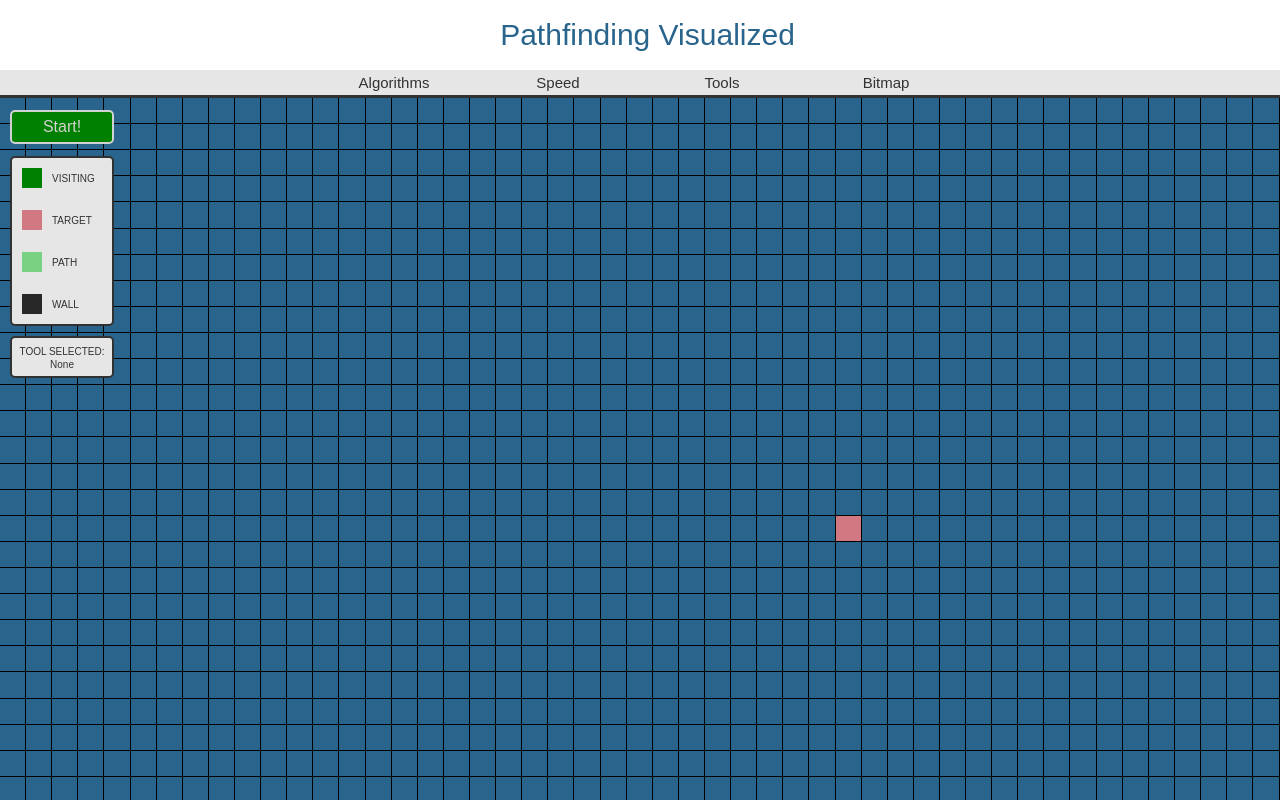
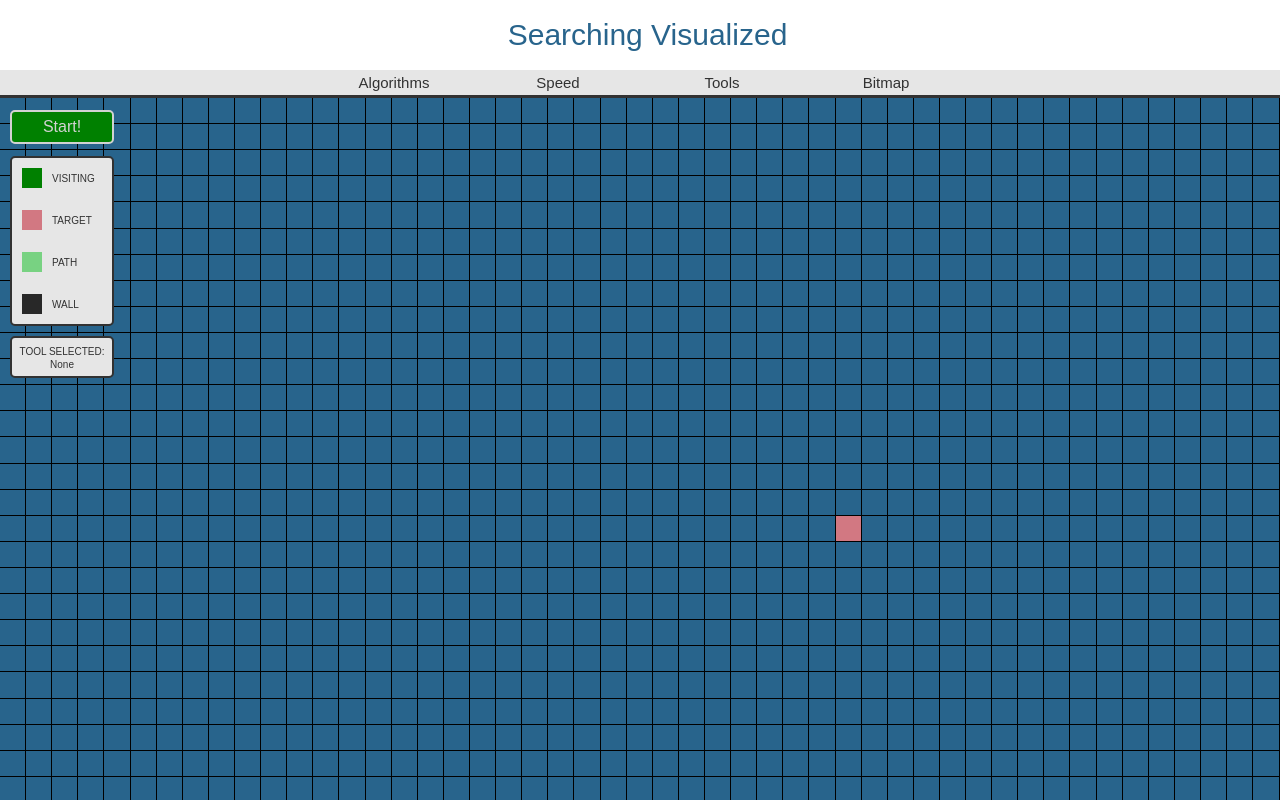
Before and after one commit to Keaton-Singer/Pathfinding-Visualized, a React (Create React App) app: page / in a window 1280 px wide. Shown: the top 800 px of the page. Built offline with nearby package versions, Linux system fonts and the light colour scheme.

Commit message:
Changed Name

```diff
--- a/src/App.js
+++ b/src/App.js
@@ -187,7 +187,7 @@ function App() {
         <div id="HeaderTitle"
           onMouseEnter={() => { mouseHeld.current = false; }}
           onClick={() => { ToggleCategory(optionsClose, setOptionsClose); }}>
-          Pathfinding Visualized
+          Searching Visualized
         </div>
         <div id="Categories">
           <div className="Category"
```
